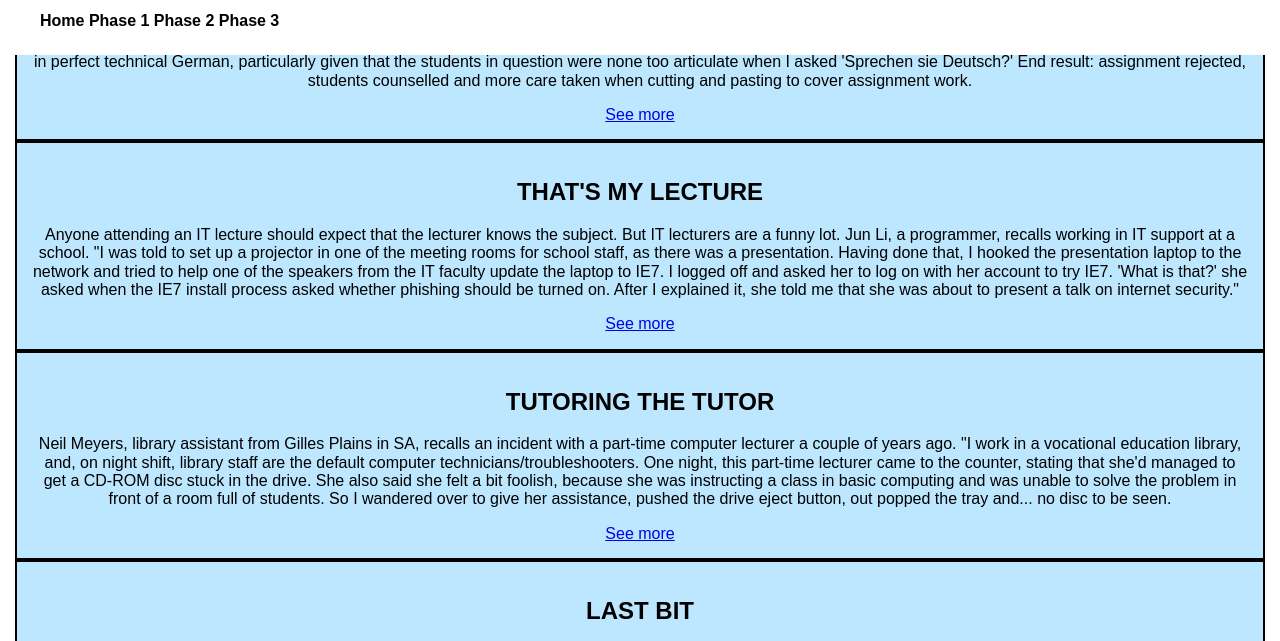
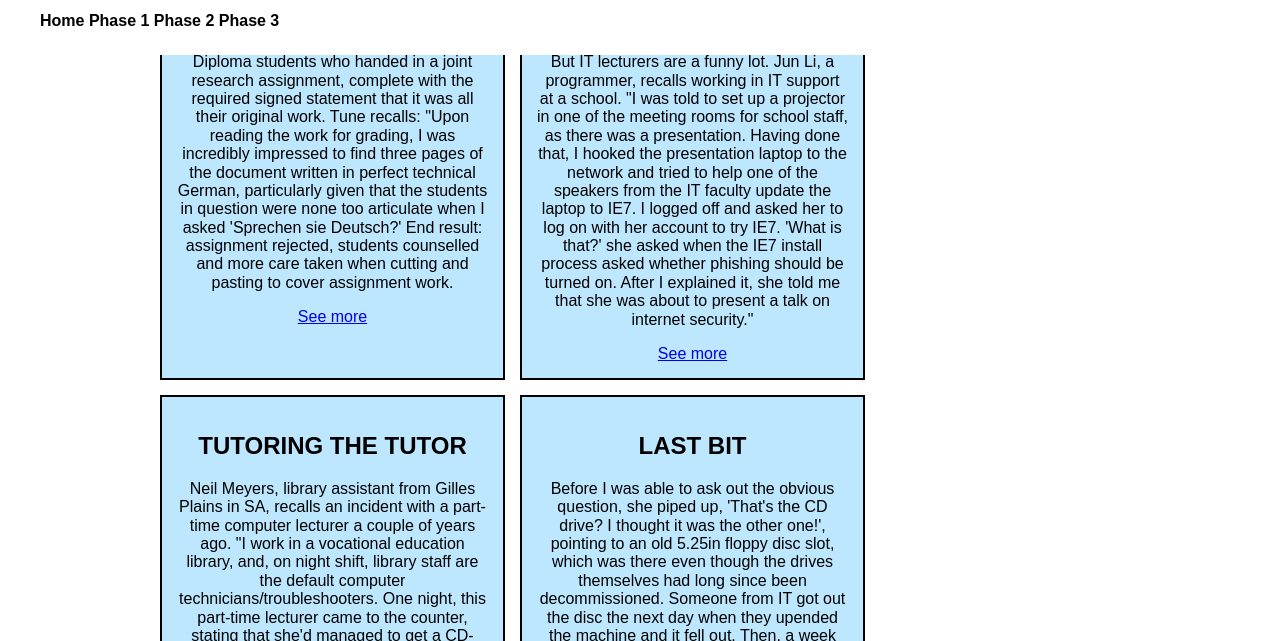
Before and after one commit to DiegoOrteg4/WebTechnologies-DiegoOrtega, a plain HTML site: page index.html in a window 1280 px wide. Shown: the part 83-724 px from the top of the page. Drawn offline with Linux system fonts and the light colour scheme.

Commit message:
feat: add desktop main layout

```diff
--- a/mystyle.css
+++ b/mystyle.css
@@ -123,4 +123,22 @@
         width: 100%;
         background: white;
     }
+
+        main {
+        margin-top: 140px;
+    }
+
+    .container {
+        display: grid;
+        grid-template-columns: 3fr 1fr;
+        gap: 20px;
+        max-width: 960px;
+        margin: 0 auto;
+    }
+
+    .articles {
+        display: grid;
+        grid-template-columns: 1fr 1fr;
+        gap: 15px;
+    }
 }
```
